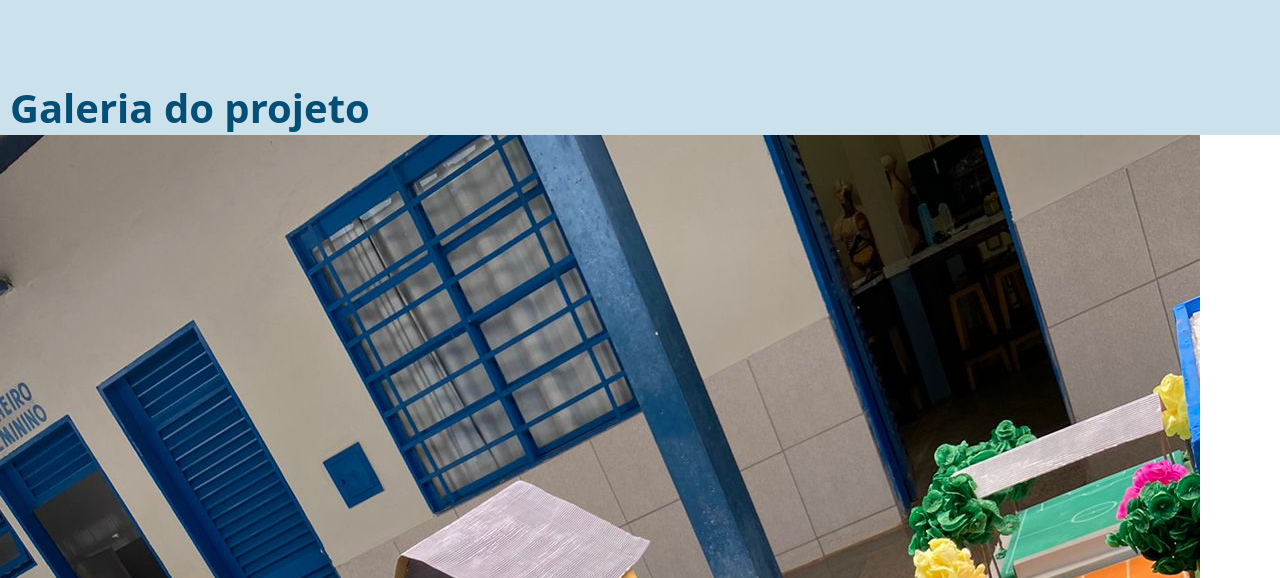
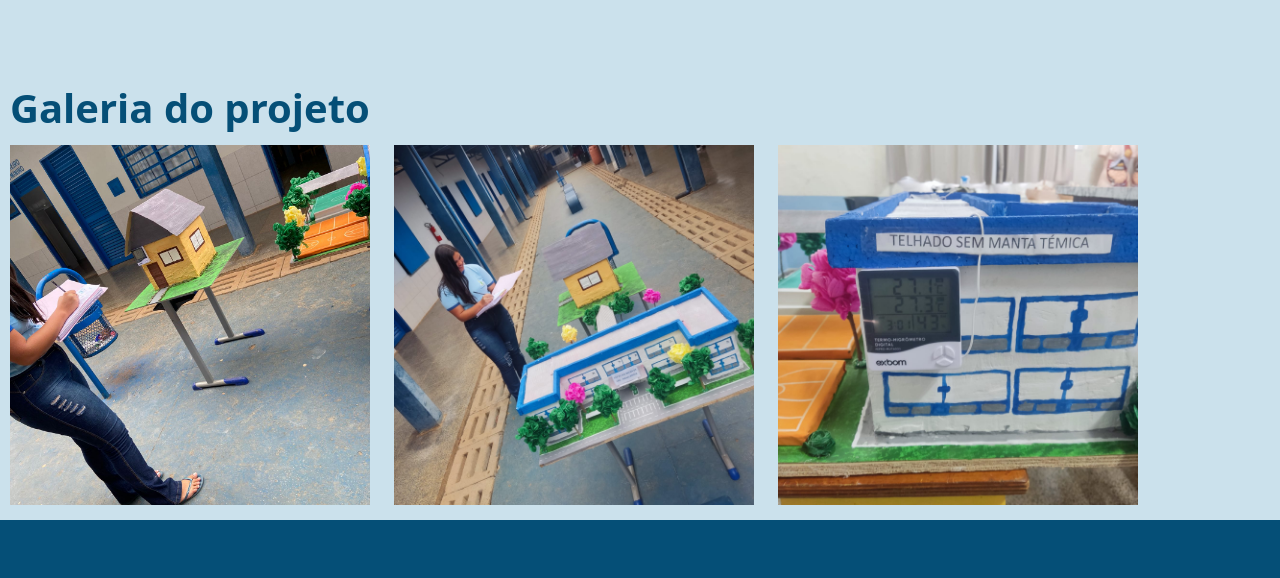
Before and after one commit to lucassr01/CedCiencia, a plain HTML site: page index.html in a window 1280 px wide. Shown: the part 940-1518 px from the top of the page. Drawn offline with Linux system fonts and the light colour scheme.

Commit message:
Update index.css

```diff
--- a/index.css
+++ b/index.css
@@ -58,6 +58,7 @@ h3{
     font-size: 40px;
 }
 
+
 .principal{
    padding-top: 50px;
    background-color: #cbe1ec;
@@ -97,3 +98,19 @@ footer img{
     border-radius: 2px;
 
 }
+
+.fotos{
+    display: inline-block;
+    background-color:#cbe1ec ;
+    width: 100%;
+
+}
+
+.fotos img{
+    display: inline-block;
+    object-fit: cover;
+    height: 360px;
+    width: 360px;
+    padding: 10px 10px;
+    border-radius: 3px;
+}
```
